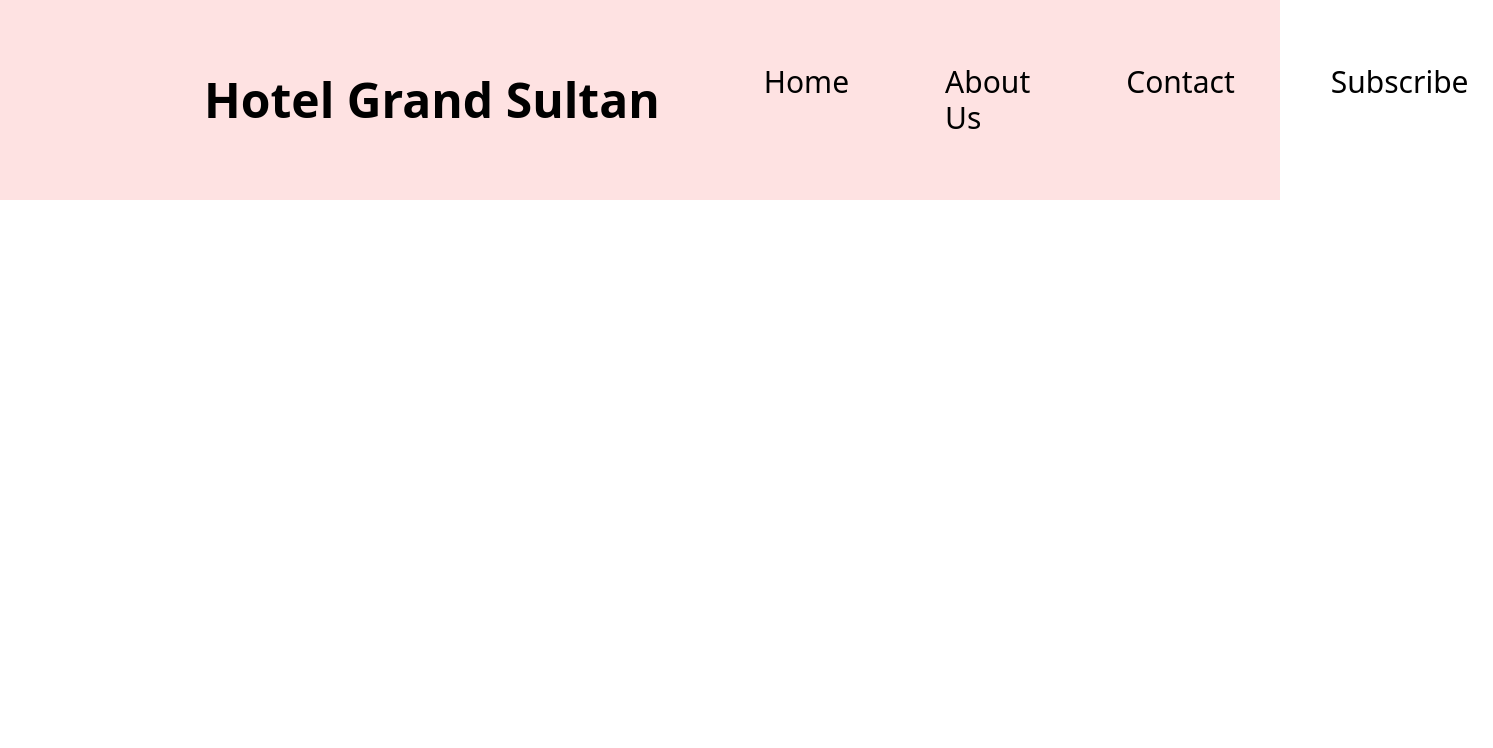
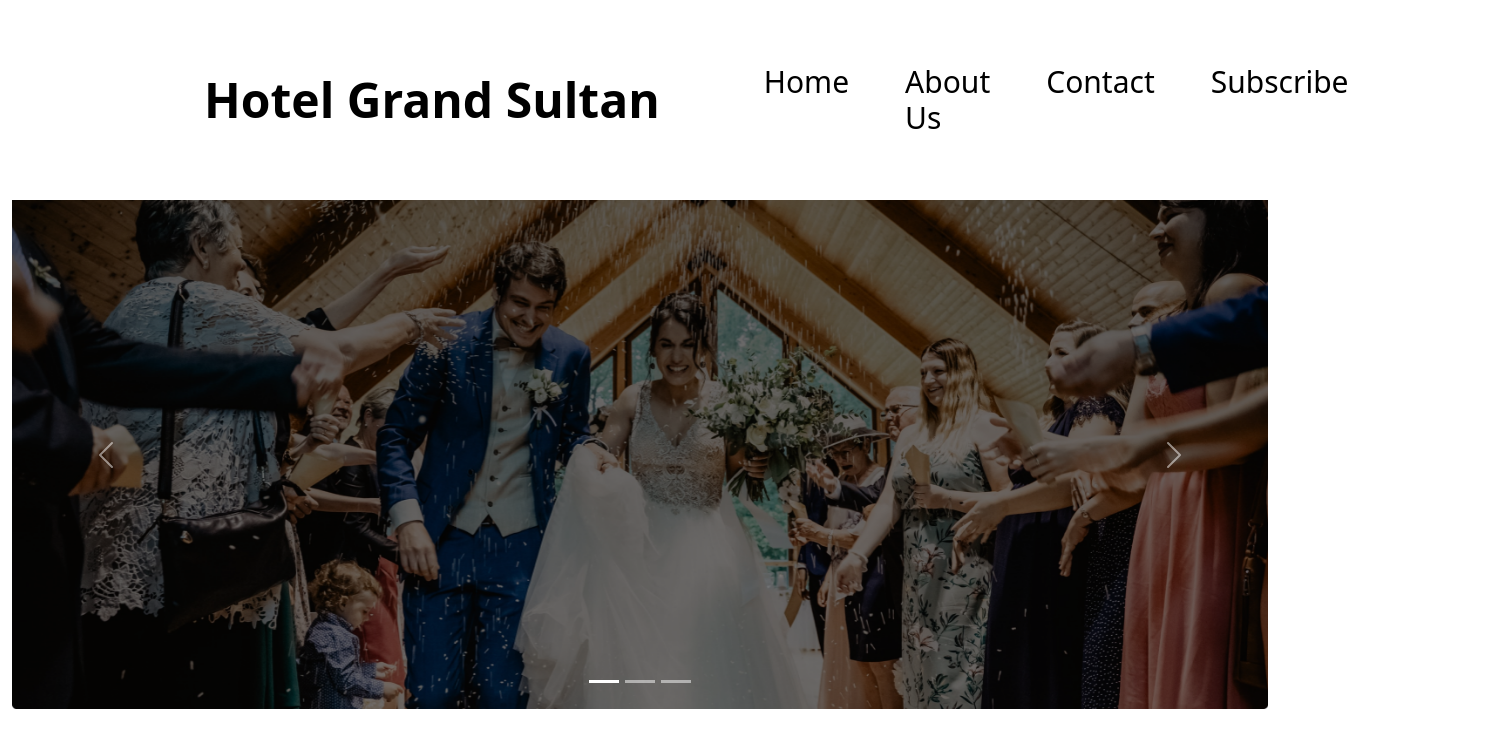
Before and after one commit to Tanjidshafin/new-one, a website: page index.html in a window 1280 px wide. Shown: the whole page, 1493 px wide, since content can reach past the window. Drawn offline with nearby package versions, Linux system fonts and the light colour scheme.

Commit message:
banner half completed

```diff
--- a/index.html
+++ b/index.html
@@ -15,7 +15,7 @@
   <body>
     <!-- navbar area -->
     <section>
-      <nav class="navbar navbar-expand-xl bg-red-100 lg:px-48 py-14">
+      <nav class="navbar navbar-expand-xl lg:px-48 py-14">
         <div class="container-fluid">
           <a class="navbar-brand text-3xl xl:text-5xl font-bold" href="#">Hotel Grand Sultan</a>
           <button
@@ -54,13 +54,13 @@
                   >
                 </li>
                 <li class="nav-item">
-                  <a class="nav-link text-xl xl:ml-20 xl:text-3xl  active" href="#">About Us</a>
+                  <a class="nav-link text-xl xl:ml-10 xl:text-3xl  active" href="#">About Us</a>
                 </li>
                 <li class="nav-item">
-                  <a class="nav-link text-xl xl:ml-20 xl:text-3xl  active" href="#">Contact</a>
+                  <a class="nav-link text-xl xl:ml-10 xl:text-3xl  active" href="#">Contact</a>
                 </li>
                 <li class="nav-item">
-                  <a class="nav-link text-xl xl:ml-20 xl:text-3xl  active" href="#">Subscribe</a>
+                  <a class="nav-link text-xl xl:ml-10 xl:text-3xl  active" href="#">Subscribe</a>
                 </li
               </ul>
             </div>
@@ -68,8 +68,40 @@
         </div>
       </nav>
     </section>
+
     <!-- navbar area -->
 
+    <!-- carousel area -->
+
+    <section class="container-fluid ">
+      <div id="carouselExampleIndicators" class="carousel slide">
+        <div class="carousel-indicators">
+          <button type="button" data-bs-target="#carouselExampleIndicators" data-bs-slide-to="0" class="active" aria-current="true" aria-label="Slide 1"></button>
+          <button type="button" data-bs-target="#carouselExampleIndicators" data-bs-slide-to="1" aria-label="Slide 2"></button>
+          <button type="button" data-bs-target="#carouselExampleIndicators" data-bs-slide-to="2" aria-label="Slide 3"></button>
+        </div>
+        <div class="carousel-inner">
+          <div class="carousel-item active">
+            <img src="banner.png" class="d-block w-100" alt="...">
+          </div>
+          <div class="carousel-item">
+            <img src="banner1.jpg" class="d-block w-100" alt="...">
+          </div>
+          <div class="carousel-item">
+            <img src="banner2.jpg" class="d-block w-100" alt="...">
+          </div>
+        </div>
+        <button class="carousel-control-prev" type="button" data-bs-target="#carouselExampleIndicators" data-bs-slide="prev">
+          <span class="carousel-control-prev-icon" aria-hidden="true"></span>
+          <span class="visually-hidden">Previous</span>
+        </button>
+        <button class="carousel-control-next" type="button" data-bs-target="#carouselExampleIndicators" data-bs-slide="next">
+          <span class="carousel-control-next-icon" aria-hidden="true"></span>
+          <span class="visually-hidden">Next</span>
+        </button>
+      </div>
+    </section>
+<!-- carousel area  -->
     <!-- Js bootstrap -->
     <script
       src="https://cdn.jsdelivr.net/npm/bootstrap@5.3.3/dist/js/bootstrap.bundle.min.js"
```
Also changed, not shown: banner.png (added), banner1.jpg (added), banner2.jpg (added).
